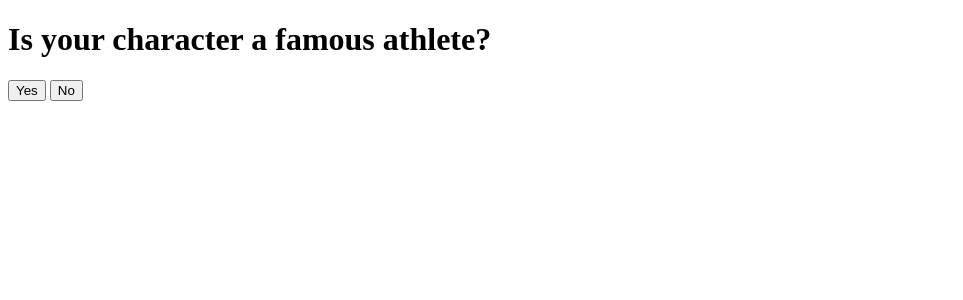
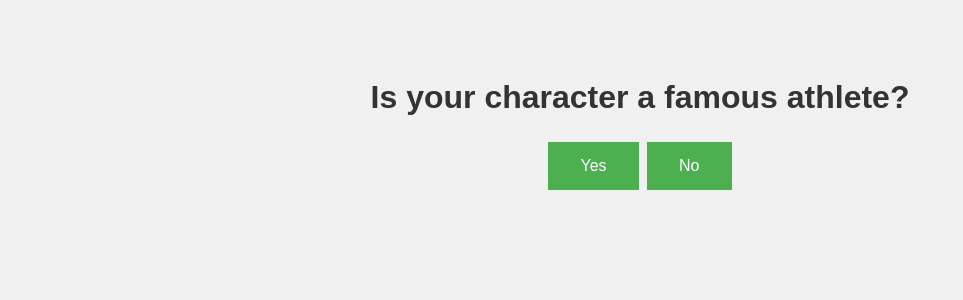
Before and after one commit to bethvourc/aki, a Flask app: page / in a window 1280 px wide. Shown: the top 300 px of the page, without its empty margins (0-963 px from the left). Run offline with Flask 3, Linux system fonts and the light colour scheme; data comes from the database, SQL or seed files in the repository.

Commit message:
Added CSS components

```diff
--- /dev/null
+++ b/static/style.css
@@ -0,0 +1,27 @@
+body {
+    font-family: 'Arial', sans-serif;
+    background-color: #f0f0f0;
+    text-align: center;
+    padding: 50px;
+}
+
+h1 {
+    color: #333;
+}
+
+button {
+    background-color: #4CAF50; /* Green */
+    border: none;
+    color: white;
+    padding: 15px 32px;
+    text-align: center;
+    text-decoration: none;
+    display: inline-block;
+    font-size: 16px;
+    margin: 4px 2px;
+    cursor: pointer;
+}
+
+button:hover {
+    background-color: #45a049;
+}
--- a/templates/index.html
+++ b/templates/index.html
@@ -4,6 +4,7 @@
     <meta charset="UTF-8">
     <meta name="viewport" content="width=device-width, initial-scale=1.0">
     <title>Akinator Game</title>
+    <link rel="stylesheet" href="{{ url_for('static', filename='style.css') }}">
     <script src="https://code.jquery.com/jquery-3.5.1.min.js"></script>
 </head>
 <body>
```
